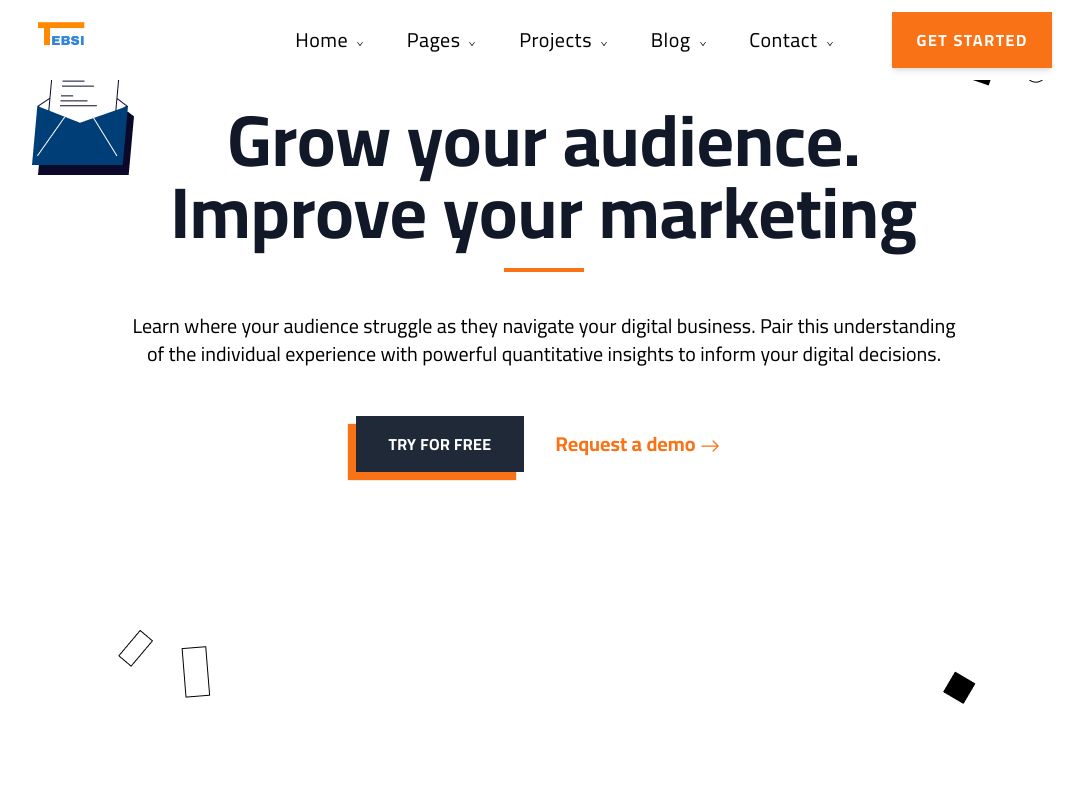
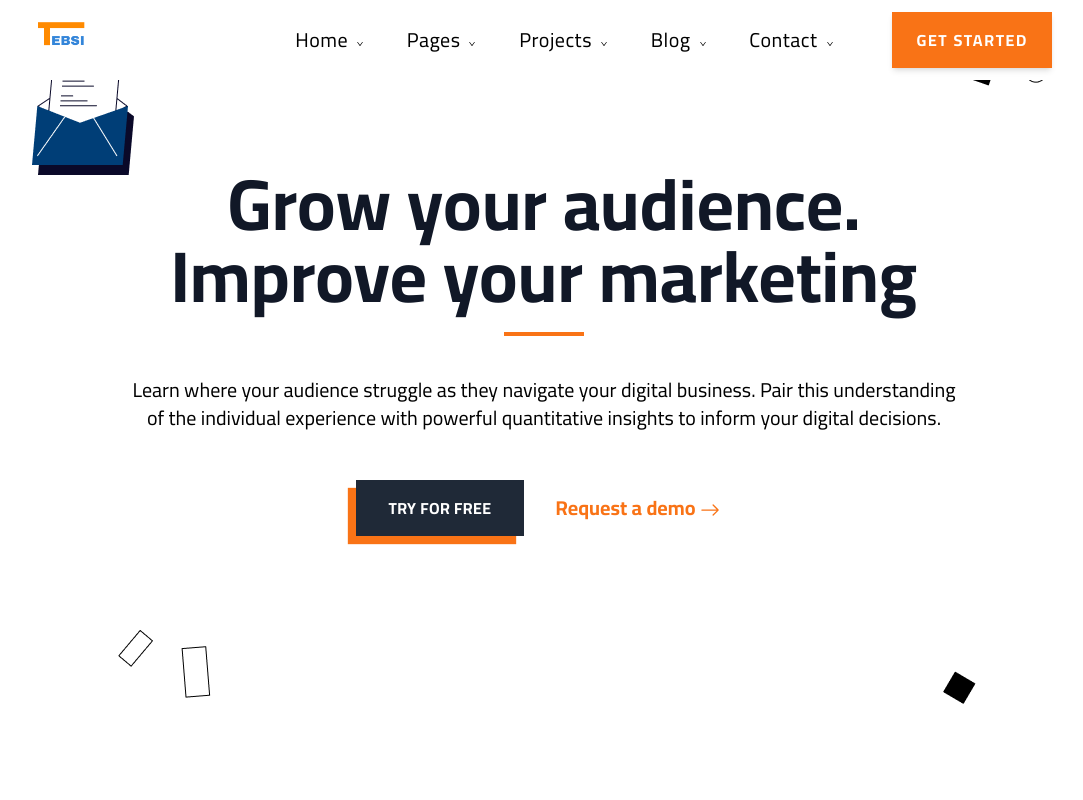
Before and after one commit to Ramzy842/TEBSI-Landing-Page, a React (Create React App) app: page / in a window 1280 px wide. Shown: the top 800 px of the page, without its empty margins (96-1179 px from the left). Built offline with nearby package versions, Linux system fonts and the light colour scheme.

Commit message:
removed tab logo

```diff
--- a/public/index.html
+++ b/public/index.html
@@ -2,14 +2,14 @@
 <html lang="en">
   <head>
     <meta charset="utf-8" />
-    <link rel="icon" href="%PUBLIC_URL%/favicon.ico" />
+    <!-- <link rel="icon" href="%PUBLIC_URL%/favicon.ico" /> -->
     <meta name="viewport" content="width=device-width, initial-scale=1" />
     <meta name="theme-color" content="#000000" />
     <meta
       name="description"
       content="Web site created using create-react-app"
     />
-    <link rel="apple-touch-icon" href="%PUBLIC_URL%/logo192.png" />
+    <!-- <link rel="apple-touch-icon" href="%PUBLIC_URL%/logo192.png" /> -->
     <!--
       manifest.json provides metadata used when your web app is installed on a
       user's mobile device or desktop. See https://developers.google.com/web/fundamentals/web-app-manifest/
--- a/src/Components/Hero.js
+++ b/src/Components/Hero.js
@@ -14,7 +14,7 @@ const Hero = () => {
     >
       <div className="text-center container relative md:w-4/5 mx-auto lg:h-screen md:pt-8">
         <h1
-          className={`text-4xl lg:text-5xl xl:text-7xl mx-auto w-4/5 p-2  font-semibold text-gray-900 mt-24 lg:mt-16 z-20`}
+          className={`text-4xl lg:text-5xl xl:text-7xl mx-auto w-4/5 p-2  font-semibold text-gray-900 mt-24 lg:mt-32  z-20`}
           data-aos="fade-up"
 
         >
```
Also changed, not shown: public/logo192.png (deleted), public/logo512.png (deleted).
